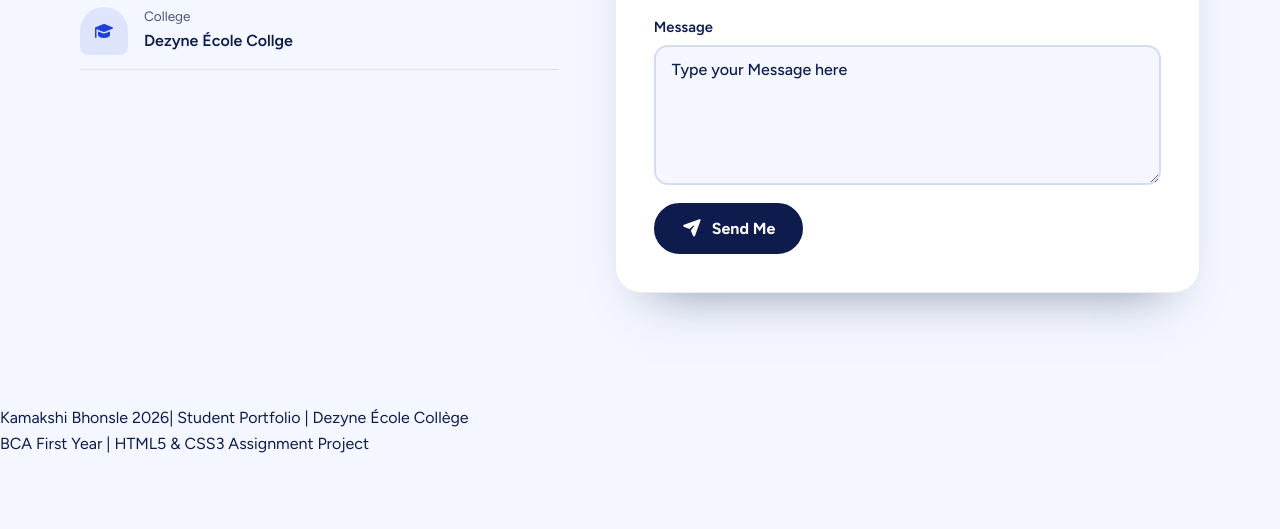
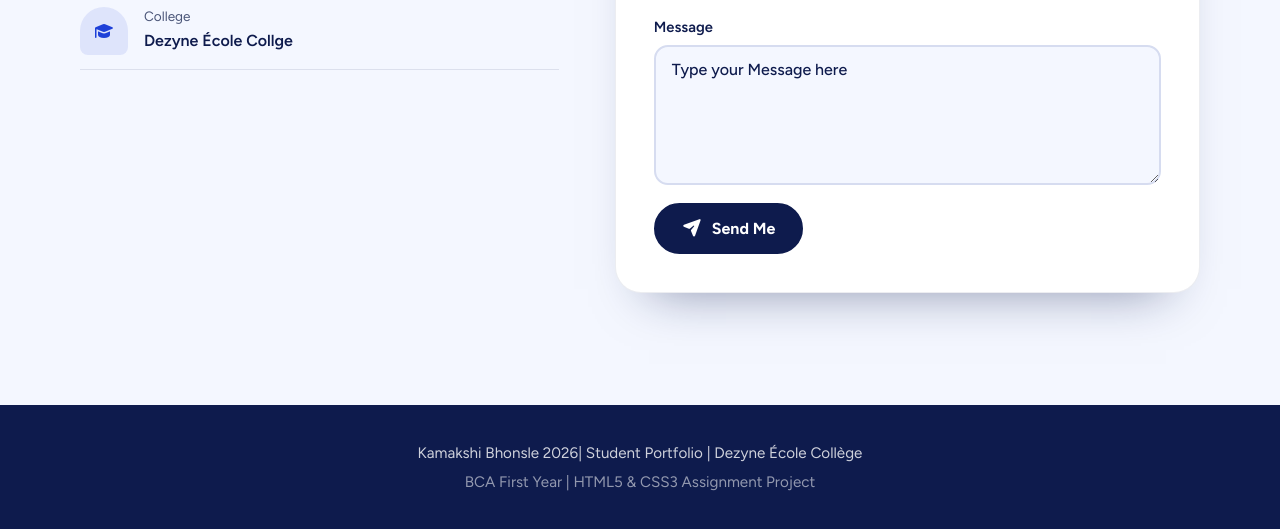
Before and after one commit to KamakshiBhonsle-star/Project--My-Personal-Portfolio., a plain HTML site: page index.html in a window 1280 px wide. Shown: the part 5645-6174 px from the top of the page. Before the commit the page ends 6103 px from the top, so only its background shows below. Drawn offline with nearby package versions, Linux system fonts and the light colour scheme.

Commit message:
Update style.css

```diff
--- a/style.css
+++ b/style.css
@@ -1125,3 +1125,10 @@ form textarea:user-invalid {
         scroll-behavior: auto !important;
     }
 }
+
+footer { background: var(--ink);
+     color: rgba(255, 255, 255, .8);
+      text-align: center; padding: 36px 24px;
+       font-size: .95rem; }
+footer p + p { margin-top: 4px;
+     color: rgba(255, 255, 255, .55);}
```
